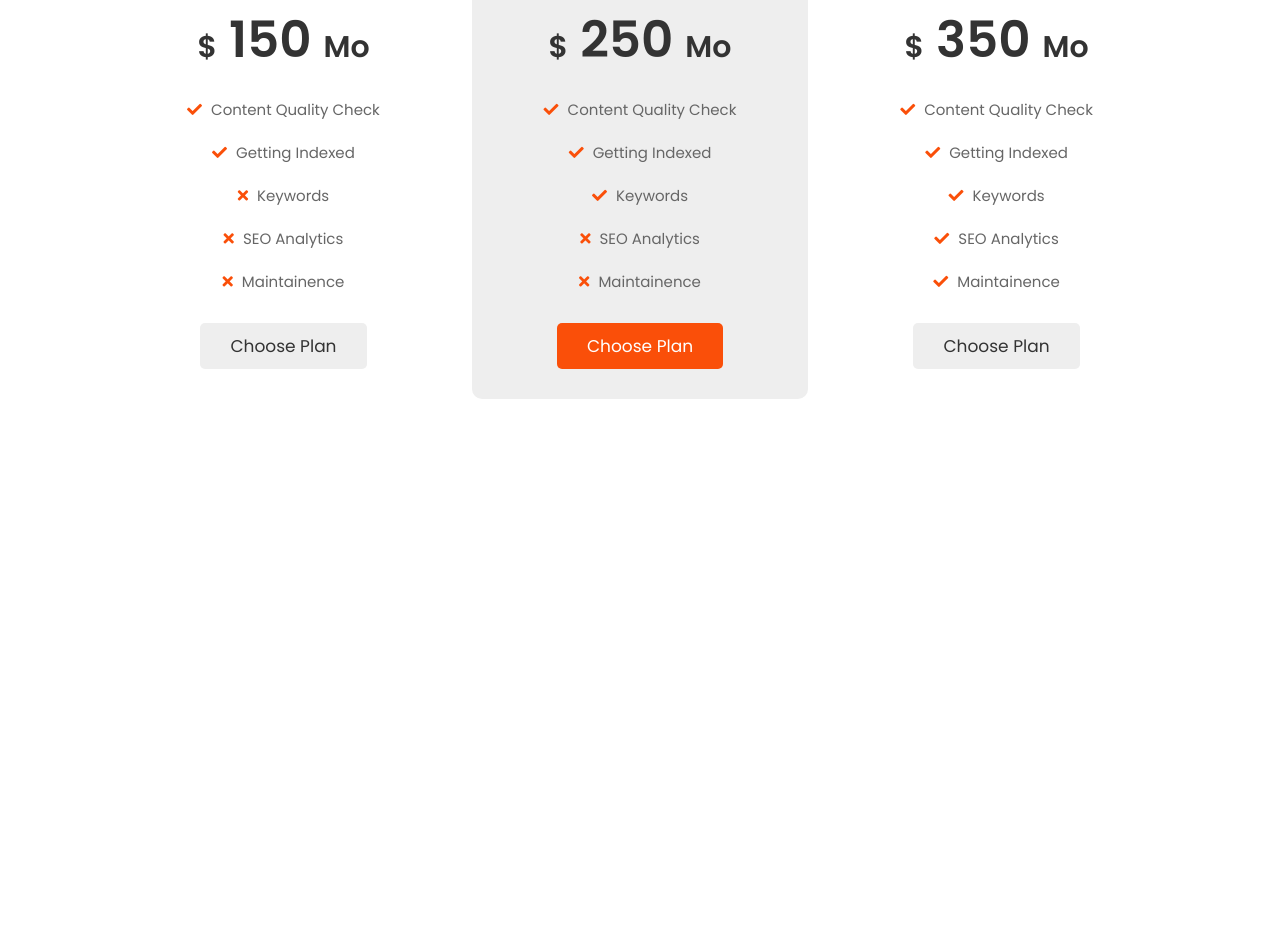
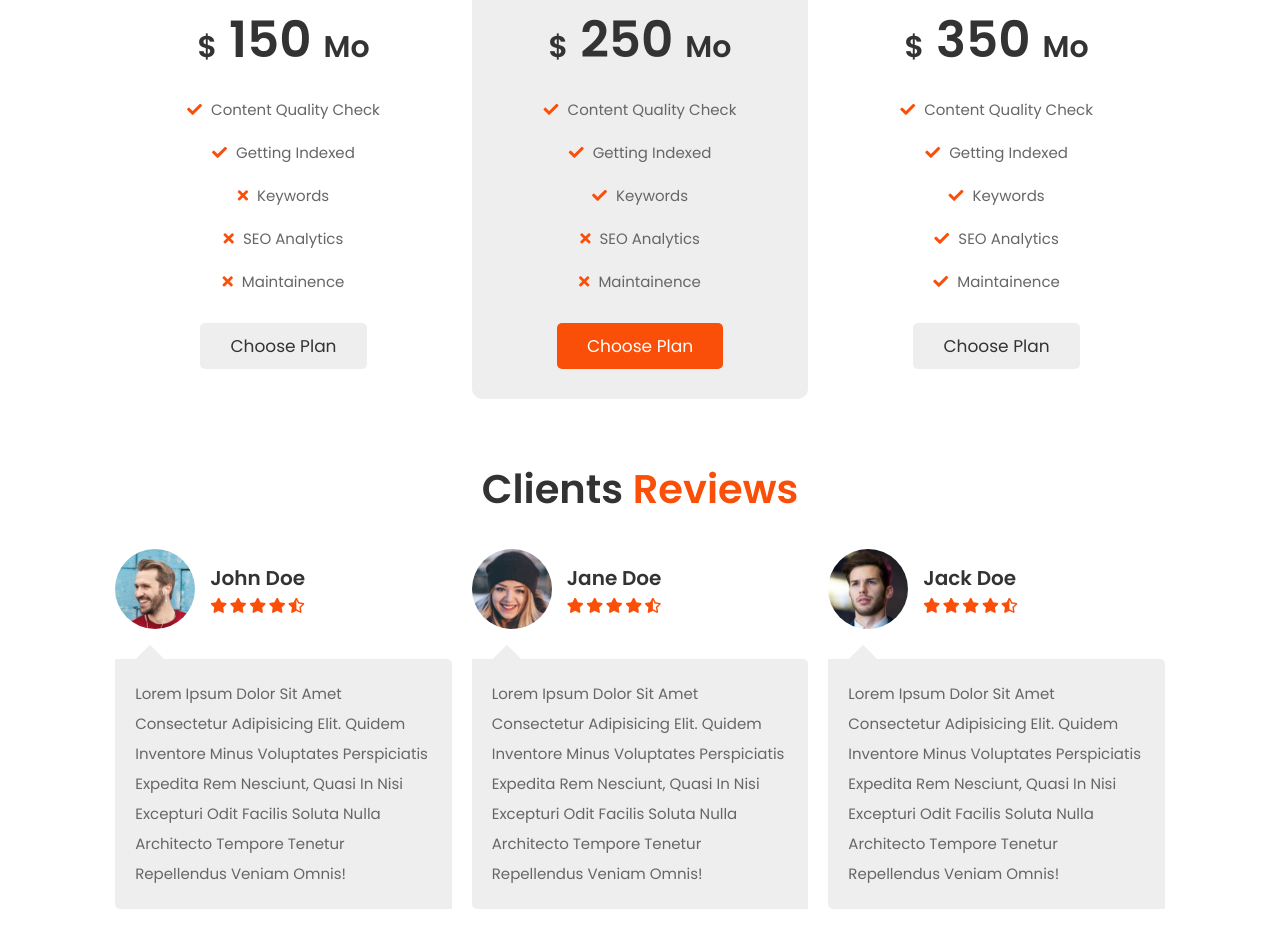
Before and after one commit to devhiderlan/seo-website, a plain HTML site: page index.html in a window 1280 px wide. Shown: the part 4171-5118 px from the top of the page. Before the commit the page ends 4660 px from the top, so only its background shows below. Drawn offline with Linux system fonts and the light colour scheme.

Commit message:
Created Reviews section: Structure and styling

```diff
--- a/Assets/css/style.scss
+++ b/Assets/css/style.scss
@@ -296,6 +296,68 @@ section {
 
 //Reviews section
 
+.reviews {
+
+   .box-container {
+      @include grid(31rem);
+
+      .box {
+
+         .user {
+            display: flex;
+            align-items: center;
+            gap: 1.5rem;
+
+            img {
+               height: 8rem;
+               width: 8rem;
+               border-radius: 50%;
+            }
+
+            h3 {
+               font-size: 2rem;
+               color: var(--black);
+               padding-bottom: .5rem;
+            }
+
+            .stars {
+
+               i {
+                  font-size: 1.5rem;
+                  color: var(--red);
+               }
+            }
+         }
+
+         .text {
+            padding: 2rem;
+            border-radius: 0%.5rem;
+            background: var(--light-bg);
+            font-size: 1.5rem;
+            color: var(--light-color);
+            position: relative;
+            margin-top: 3rem;
+            line-height: 2;
+
+            &::before {
+               content: '';
+               position: absolute;
+               top: -1rem; left: 2.5rem;
+               height: 2rem;
+               width: 2rem;
+               background: var(--light-bg);
+               transform: rotate(45deg);
+            }
+         }
+      }
+   }
+}
+
+//Contact section
+
+
+
+
 
 
 
--- a/index.html
+++ b/index.html
@@ -205,7 +205,89 @@
 
       <section id="reviews" class="reviews">
 
+         <h1 class="heading">clients <span>reviews</span> </h1>
+
+         <div class="box-container">
+
+            <div class="box">
+
+               <div class="user">
+
+                  <img src="./Assets/images/pic-1.png" alt="">
+
+                  <div class="info">
+                     <h3>john doe</h3>
+                     <div class="stars">
+                        <i class="fas fa-star"></i>
+                        <i class="fas fa-star"></i>
+                        <i class="fas fa-star"></i>
+                        <i class="fas fa-star"></i>
+                        <i class="fas fa-star-half-alt"></i>
+                     </div>
+                  </div>
+
+               </div>
+               <p class="text">
+                  Lorem ipsum dolor sit amet consectetur adipisicing elit. Quidem inventore minus voluptates perspiciatis expedita rem nesciunt, quasi in nisi excepturi odit facilis soluta nulla architecto tempore tenetur repellendus veniam omnis!
+               </p>
+            </div>
+
+            <div class="box">
+
+               <div class="user">
+
+                  <img src="./Assets/images/pic-2.png" alt="">
+
+                  <div class="info">
+                     <h3>jane doe</h3>
+                     <div class="stars">
+                        <i class="fas fa-star"></i>
+                        <i class="fas fa-star"></i>
+                        <i class="fas fa-star"></i>
+                        <i class="fas fa-star"></i>
+                        <i class="fas fa-star-half-alt"></i>
+                     </div>
+                  </div>
+
+               </div>
+               <p class="text">
+                  Lorem ipsum dolor sit amet consectetur adipisicing elit. Quidem inventore minus voluptates perspiciatis expedita rem nesciunt, quasi in nisi excepturi odit facilis soluta nulla architecto tempore tenetur repellendus veniam omnis!
+               </p>
+            </div>
+
+            <div class="box">
+
+               <div class="user">
+
+                  <img src="./Assets/images/pic-3.png" alt="">
+
+                  <div class="info">
+                     <h3>jack doe</h3>
+                     <div class="stars">
+                        <i class="fas fa-star"></i>
+                        <i class="fas fa-star"></i>
+                        <i class="fas fa-star"></i>
+                        <i class="fas fa-star"></i>
+                        <i class="fas fa-star-half-alt"></i>
+                     </div>
+                  </div>
+
+               </div>
+
+               <p class="text">
+                  Lorem ipsum dolor sit amet consectetur adipisicing elit. Quidem inventore minus voluptates perspiciatis expedita rem nesciunt, quasi in nisi excepturi odit facilis soluta nulla architecto tempore tenetur repellendus veniam omnis!
+               </p>
+
+            </div>
+
+         </div>
+
+      </section>
+
+      <section id="contact" class="contact">
+
       </section>
 
    </body>
+
 </html>
```
Also changed, not shown: Assets/css/style.css, 1 other file.
